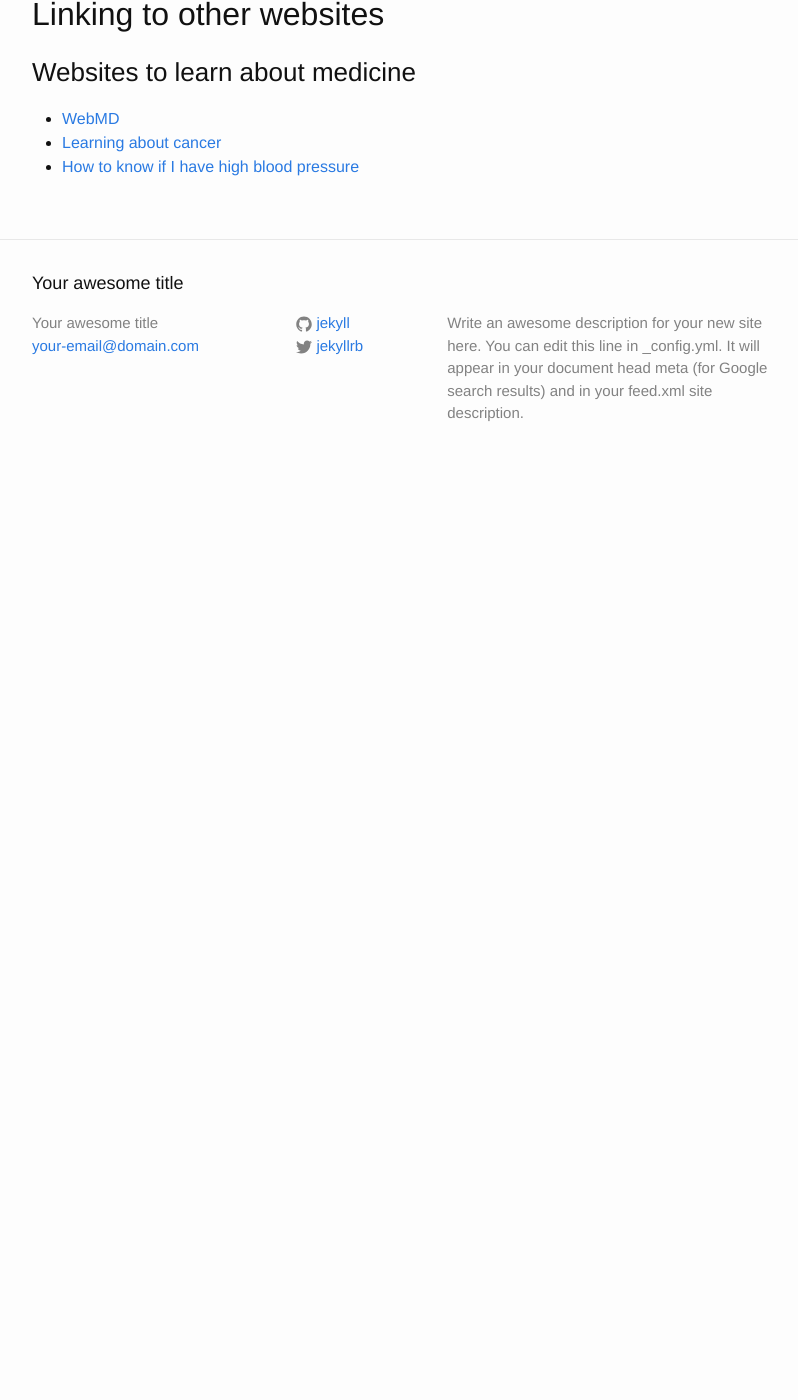
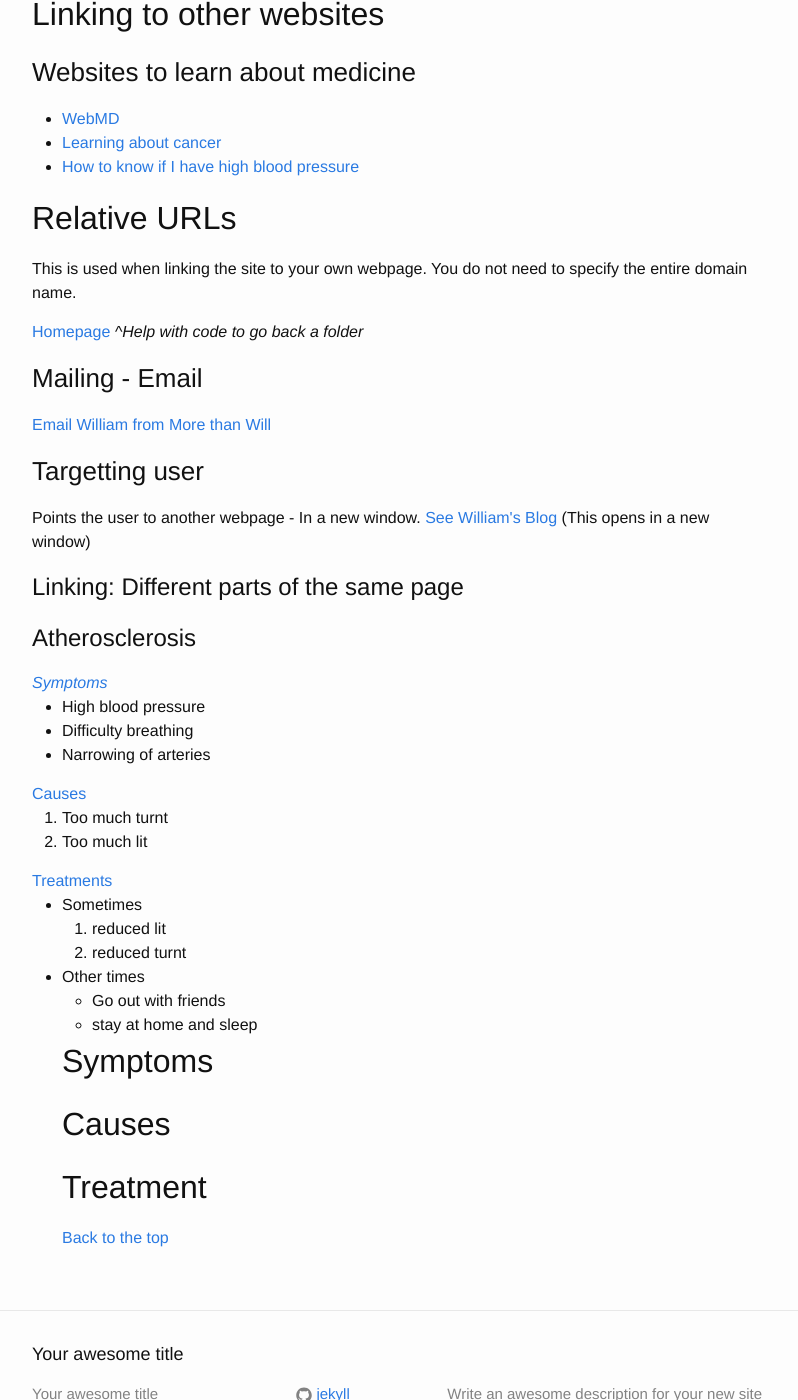
Before and after one commit to MrWilliamTsai/MrWilliamTsai.github.io, a Jekyll site: the page built from _posts/2016-07-1-Links.md, in a window 1280 px wide and 1400 px high, scrolled down 249 px. Shown: the whole window, without its empty margins (238-1036 px from the left). Built offline with Jekyll 4.4.1, drawn with Linux system fonts in a browser that asks for light colours; before the commit the page ends 900 px from its top, so only the background shows below that.

Commit message:
Links Day 2
Learning to link in same webpage, sending Emails and opening links in
new windows

```diff
--- a/_posts/2016-07-1-Links.md
+++ b/_posts/2016-07-1-Links.md
@@ -17,3 +17,48 @@ categories: Chapter 4
 		<li> <a href="http://www.bloodpressureuk.org/BloodPressureandyou/Thebasics/Whatishigh">How to know if I have high blood pressure </a> </li>
 	</ul>
 </p>
+
+
+<h2>Relative URLs</h2>
+<p> This is used when linking the site to your own webpage. You do not need to specify the entire domain name. </p>
+<a href ="../../index.html">Homepage</a>
+<em>^Help with code to go back a folder </em>
+
+<h3>Mailing - Email</h3>
+<a href="mailto:william.tsai@morethanwill.com"> Email William from More than Will </a>
+
+<h3> Targetting user </h3>
+<p> Points the user to another webpage - In a new window.
+<a href="https://myoneshotblog.wordpress.com/" target="_blank">See William's Blog </a> (This opens in a new window)
+
+<h1>Linking: Different parts of the same page</h1>
+<h1 Id="Ath">Atherosclerosis</h1>
+<a href="#Sym"><i>Symptoms</i></a>
+<ul>
+	<li>High blood pressure </li>
+	<li>Difficulty breathing</li>
+	<li>Narrowing of arteries </li>
+</ul>
+<a href="#cau">Causes</a>
+<ol>
+	<li>Too much turnt</li>
+	<li>Too much lit</li>
+</ol>
+<a href="#treat">Treatments</a>
+<ul>
+	<li> Sometimes
+		<ol>
+			<li>reduced lit </li>
+			<li> reduced turnt </li>
+		</ol>
+	<li>Other times
+		<ul>
+			<li>Go out with friends</li>
+			<li>stay at home and sleep </li>
+		</ul>
+
+<h2 Id="Sym">Symptoms</h2>
+<h2 Id="cau">Causes</h2>
+<h2 Id="treat">Treatment</h2>
+
+<a href="#Ath"> Back to the top</a>
```
Also changed, not shown: _posts/2016-05-14-Tester1.md (+1 -1 lines).
